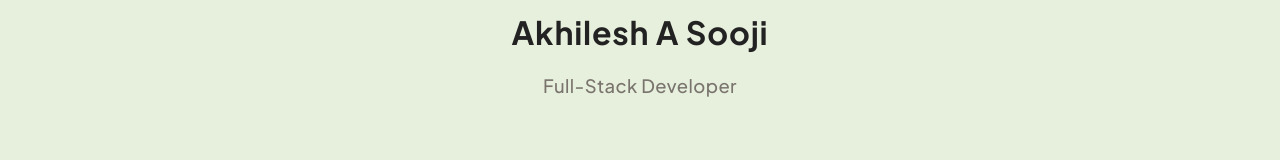
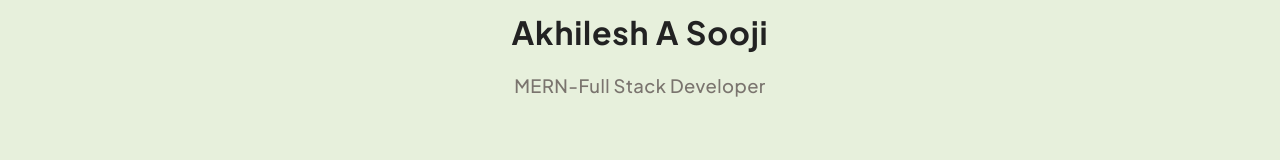
Before and after one commit to akhileshsooji028/akhileshsooji.github.io, a React (Create React App) app: page / in a window 1280 px wide. Shown: the part 617-777 px from the top of the page. Built offline with nearby package versions, Linux system fonts and the light colour scheme.

Commit message:
minor updates

```diff
--- a/src/components/About.js
+++ b/src/components/About.js
@@ -5,7 +5,7 @@ export default function About() {
       <div>
         <h1>{"Hi, I'm Akhilesh! 👋"}</h1>
         <blockquote>
-          <p>💻 Full-stack Software Developer</p>
+          <p>💻 MERN-Full-stack Developer</p>
         </blockquote>
         <p className="about-links-container">
           <a href="https://www.linkedin.com/in/akhileshsooji028/">
--- a/src/components/Home.js
+++ b/src/components/Home.js
@@ -14,7 +14,7 @@ export default function Home() {
                         Akhilesh A Sooji
           </h1>
           <p className="home-description">
-                        Full-Stack Developer
+                        MERN-Full Stack Developer
           </p>
         </article>
       </div>
```
Also changed, not shown: 1 other file (tests, documents, lock files or other folders).
